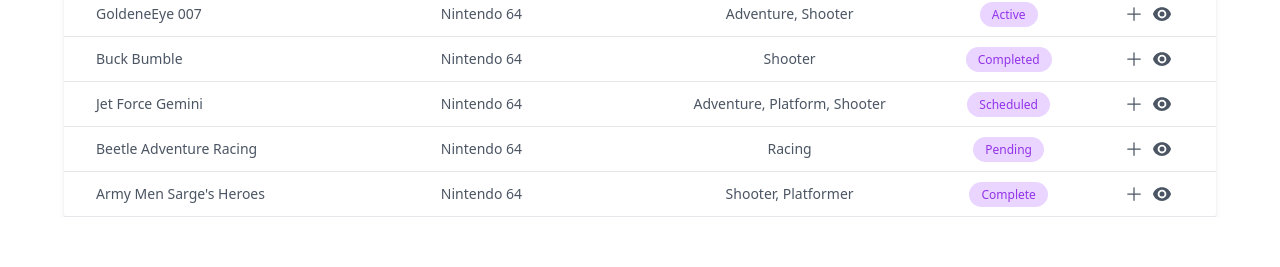
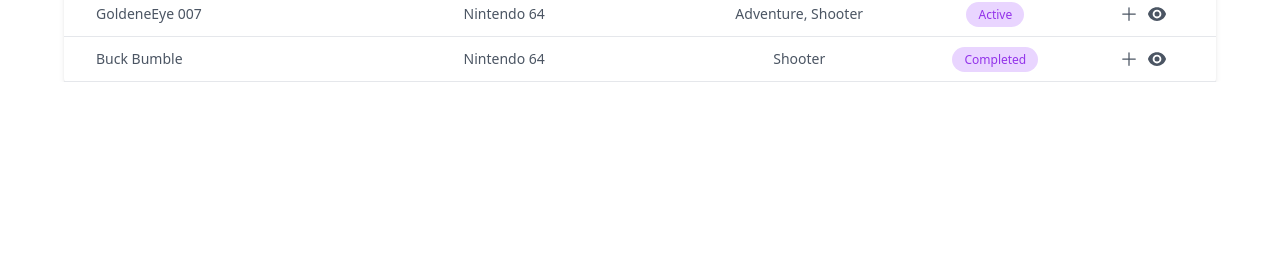
Before and after one commit to dmoczisko/bakLog, a Vue app: page /games in a window 1280 px wide. Shown: the part 428-695 px from the top of the page. Built offline with nearby package versions, Linux system fonts and the light colour scheme; no server answers; the database is empty; sample sign-in values are in the browser's storage.

Commit message:
updating model to have firebase unique id, delete game from ui and fb

```diff
--- a/src/components/GamesListComponent.vue
+++ b/src/components/GamesListComponent.vue
@@ -10,7 +10,14 @@
 import { useStoreAuth } from '@/stores/storeAuth';
 import { reactive, onMounted } from 'vue';
 import { db } from '@/firebase';
-import { collection, getDocs, addDoc } from 'firebase/firestore';
+import {
+  doc,
+  collection,
+  getDocs,
+  updateDoc,
+  addDoc,
+  deleteDoc
+} from 'firebase/firestore';
 
 import type { Game } from '@/models/models';
 import MyGames from '@/components/MyGamesComponent.vue';
@@ -23,7 +30,6 @@
   const querySnapshot = await getDocs(
     collection(db, `users/${storeAuth.user.id}/games`)
   );
-  // fb idea property on object that corresponds to fb doc id
   querySnapshot.forEach((doc) => {
     const game = {
       ...doc.data()
@@ -36,6 +42,7 @@
 const masterGamesList: Game[] = reactive([
   {
     gameId: 1,
+    gameFbId: '',
     title: 'Super Mario 64',
     releaseYear: 1996,
     releaseDate: 'June 23, 1996',
@@ -48,6 +55,7 @@
   },
   {
     gameId: 2,
+    gameFbId: '',
     title: 'The Legend of Zelda: Ocarina of Time',
     releaseYear: 1998,
     releaseDate: 'Nov 21, 1998',
@@ -60,6 +68,7 @@
   },
   {
     gameId: 3,
+    gameFbId: '',
     title: 'GoldeneEye 007',
     releaseYear: 1997,
     releaseDate: 'Aug 23, 1997',
@@ -72,6 +81,7 @@
   },
   {
     gameId: 4,
+    gameFbId: '',
     title: 'Buck Bumble',
     releaseYear: 1998,
     releaseDate: 'Sep 30, 1998',
@@ -81,68 +91,43 @@
       'A chemical spill somewhere in rural England has mutated an army of bees into killer insects! Led by their queen, they are out to destroy everything living thing on the planet, including all insects that dare stop them. Only Buck Bumble, the only bee not to be turned evil by the ways of the queen, can save the world, and his fellow insects, from total destruction. Shoot down swarms of enemy bees, while flying and avoiding the hazards bellow or land on the ground and attack the enemies on foot with various weapons. Also included are a handful of two-player split-screen modes, including Buzz Ball, a unique soccer style game.',
     rating: '75',
     completionStatus: 'Completed'
-  },
-  {
-    gameId: 5,
-    title: 'Jet Force Gemini',
-    releaseYear: 1999,
-    releaseDate: 'Oct 11, 1999',
-    genre: 'Adventure, Platform, Shooter',
-    platforms: 'Nintendo 64',
-    description:
-      "The insect invasion has begun. The galaxy is being infested by the evil Mizar and his horde of Drones. Already, the planet of Goldwood has been subjugated and the peaceful Tribals enslaved. With an arsenal of mega-weapons at their disposal, the Jet Force Gemini team must travel in search of Mizar's lair - rescuing Tribals and splattering Drones along the way. But can Juno, Vela and their faithful dog, Lupus, exterminate the deadly threat before it's too late?",
-    rating: '89',
-    completionStatus: 'Scheduled'
-  },
-  {
-    gameId: 6,
-    title: 'Beetle Adventure Racing',
-    releaseYear: 1999,
-    releaseDate: 'Mar 24, 1999',
-    genre: 'Racing',
-    platforms: 'Nintendo 64',
-    description: 'Racing Game',
-    rating: '72',
-    completionStatus: 'Pending'
-  },
-  {
-    gameId: 7,
-    title: "Army Men Sarge's Heroes",
-    releaseYear: 2001,
-    releaseDate: 'Mar 31st, 2001',
-    genre: 'Shooter, Platformer',
-    platforms: 'Nintendo 64',
-    description: 'Army Men Game',
-    rating: '76',
-    completionStatus: 'Complete'
   }
 ]);
 
 async function addGameToCollection(game: Game) {
   console.log('add button clicked');
 
-  // Check if game already exists in users collection, if does throw error
+  // Need Check if game already exists in users collection by document id here, if it does, throw error
   // If not, go ahead and add it to users collection
-  // variable for user id - not hard coded
   try {
     const docRef = await addDoc(
       collection(db, `users/${storeAuth.user.id}/games`),
       game
     );
-    console.log(docRef.id);
     // Getting firebase doc id and pushing it to the client side object
     // this lets users delete games immediately after adding if needed
-    // game.firebaseId = docRef.id;
+    game.gameFbId = docRef.id;
+    // then here we need to send the docref id to firebase
+    await updateDoc(docRef, {
+      gameFbId: docRef.id
+    });
     myGamesList.push(game);
   } catch (error) {
     console.log(error);
   }
 }
 
-// refactor to delete by firebase ID NOT game id - async with await like adding doc
-function deleteGameFromCollection(gameId: number) {
-  const gameIndex = myGamesList.findIndex((game) => game.gameId === gameId);
-  myGamesList.splice(gameIndex, 1);
+// Delete game from collection
+async function deleteGameFromCollection(gameFbId: string) {
+  try {
+    await deleteDoc(doc(db, `users/${storeAuth.user.id}/games`, gameFbId));
+    const gameIndex = myGamesList.findIndex(
+      (game) => game.gameFbId === gameFbId
+    );
+    myGamesList.splice(gameIndex, 1);
+  } catch (error) {
+    console.log(error);
+  }
 }
 </script>
 
--- a/src/components/MyGamesComponent.vue
+++ b/src/components/MyGamesComponent.vue
@@ -55,7 +55,7 @@
                       class="w-5 mr-2 transform hover:text-purple-500 hover:scale-110 cursorPointer"
                     />
                     <TrashIcon
-                      @click="deleteGame(game.gameId, game.title)"
+                      @click="deleteGame(game.gameFbId)"
                       class="w-5 mr-2 transform hover:text-purple-500 hover:scale-110 cursorPointer"
                     />
                   </div>
@@ -79,8 +79,8 @@
 }>();
 
 const emit = defineEmits(['deleteGame']);
-function deleteGame(gameId: any, title: any) {
-  emit('deleteGame', gameId, title);
+function deleteGame(gameFbId: any) {
+  emit('deleteGame', gameFbId);
 }
 </script>
 
--- a/src/models/models.ts
+++ b/src/models/models.ts
@@ -4,6 +4,7 @@
 }
 
 interface Game {
+  gameFbId?: string;
   gameId: number;
   title: string;
   genre: string;
```
